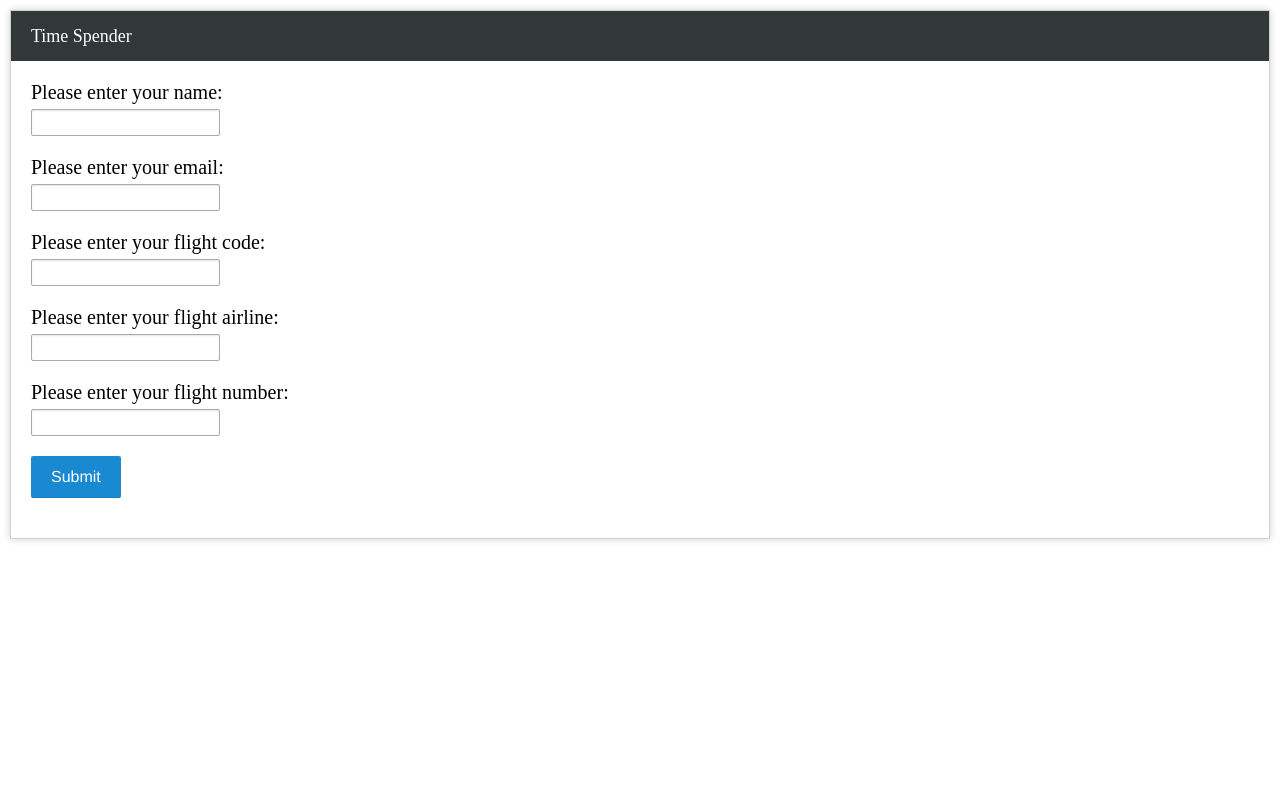
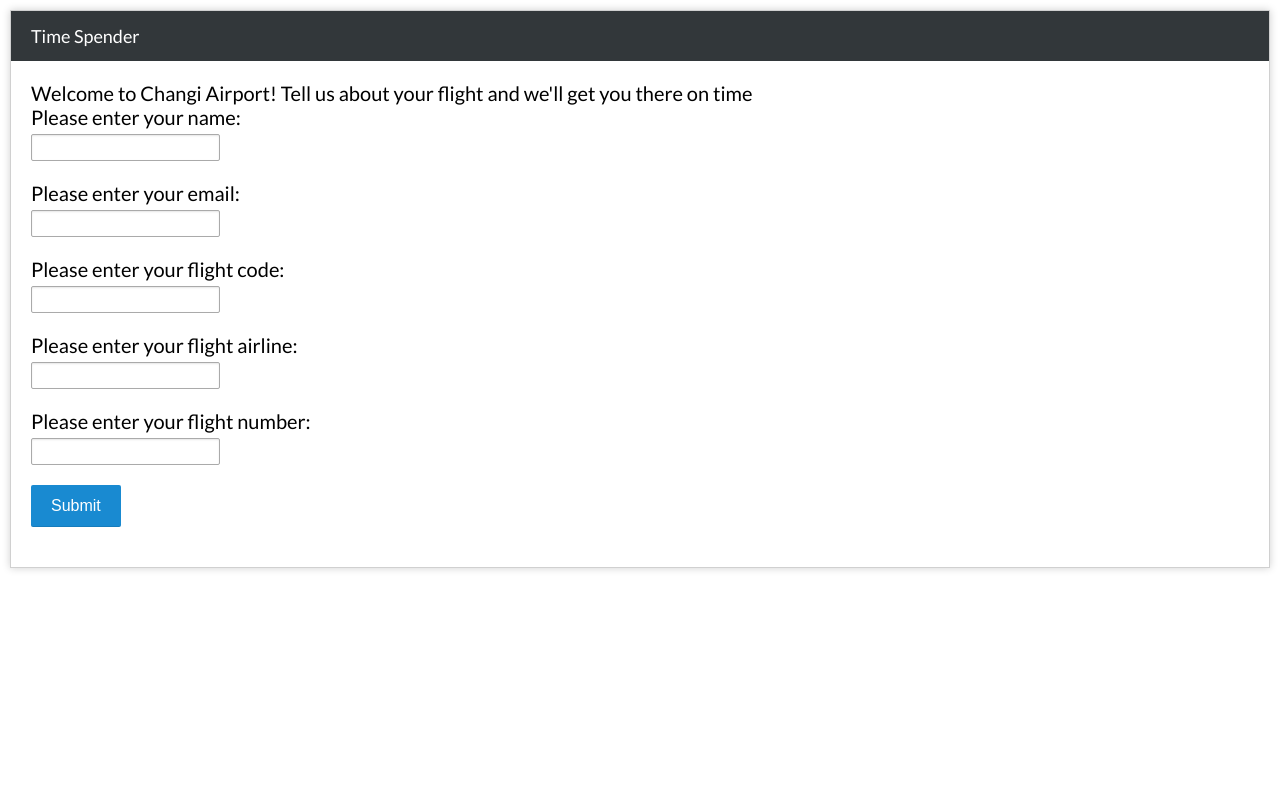
Before and after one commit to marikalam/changi, a Flask app: page / in a window 1280 px wide. Run offline with Flask 2, Linux system fonts and the light colour scheme.

Commit message:
Add Lato font

```diff
--- a/Gulpfile.js
+++ b/Gulpfile.js
@@ -37,5 +37,5 @@ gulp.task('default', ['runserver'], function () {
   });
 
   gulp.watch('sass/**/*.scss',['styles']);
-  gulp.watch("./*.html").on('change', browserSync.reload);
+  gulp.watch("templates/*.html").on('change', browserSync.reload);
 });
--- a/sass/style.scss
+++ b/sass/style.scss
@@ -29,6 +29,12 @@ $gray300: #BAC6CC;
 $gray200: #E4EBEF;
 $gray100: #F0F5F7;
 
+// SASS
+
+body {
+    font-family: 'Lato', sans-serif;
+}
+
 // Random CSS
 
 ::selection{ background-color: #E13300; color: white; }
@@ -50,7 +56,6 @@ body {
   left: 0;
   width: 100%;
   height: 100%;
-  background: #2851A6 url("https://scontent-sjc2-1.xx.fbcdn.net/v/t1.0-9/13239226_10154232545414048_8868543039140575608_n.jpg") left repeat-x;
   background-size: auto;
   background-position: bottom;
   z-index: 1000;
@@ -128,7 +133,6 @@ form input[type=submit]{
     padding: 0 20px;
     font-size: 16px;
     line-height: 2.6em;
-    font-family: "Helvetica Neue",Helvetica,Arial,"Lucida Grande",sans-serif;
     font-weight: 400;
     -webkit-box-shadow: inset 0 -1px 0 rgba(0,0,0,.1);
     -moz-box-shadow: inset 0 -1px 0 rgba(0,0,0,.1);
--- a/static/style.css
+++ b/static/style.css
@@ -1,3 +1,6 @@
+body {
+  font-family: 'Lato', sans-serif; }
+
 ::-moz-selection {
   background-color: #E13300;
   color: white; }
@@ -29,7 +32,6 @@ body {
   left: 0;
   width: 100%;
   height: 100%;
-  background: #2851A6 url("https://scontent-sjc2-1.xx.fbcdn.net/v/t1.0-9/13239226_10154232545414048_8868543039140575608_n.jpg") left repeat-x;
   background-size: auto;
   background-position: bottom;
   z-index: 1000; }
@@ -99,7 +101,6 @@ form input[type=submit] {
   padding: 0 20px;
   font-size: 16px;
   line-height: 2.6em;
-  font-family: "Helvetica Neue",Helvetica,Arial,"Lucida Grande",sans-serif;
   font-weight: 400;
   box-shadow: inset 0 -1px 0 rgba(0, 0, 0, 0.1);
   border-radius: 2px;
--- a/templates/checkbox_action.html
+++ b/templates/checkbox_action.html
@@ -2,9 +2,9 @@
 <html>
 
     <head>
-        <title>Time Spender</title>
+        <title>Changi Confirm</title>
         <link rel=stylesheet type=text/css href="{{ url_for('static', filename='style.css') }}">
-
+        <link href="https://fonts.googleapis.com/css?family=Lato:300,300i,400,400i,700,700i" rel="stylesheet">
     </head>
     <body>
 
--- a/templates/form_action.html
+++ b/templates/form_action.html
@@ -1,7 +1,8 @@
 <html>
     <head>
-        <title>Time Spender</title>
+        <title>Changi Confirm</title>
         <link rel=stylesheet type=text/css href="{{ url_for('static', filename='style.css') }}">
+        <link href="https://fonts.googleapis.com/css?family=Lato:300,300i,400,400i,700,700i" rel="stylesheet">
     </head>
     <body>
 
--- a/templates/form_submit.html
+++ b/templates/form_submit.html
@@ -1,14 +1,16 @@
 <html>
     <head>
-        <title>Time Spender</title>
+        <title>Changi Confirm</title>
         <link rel=stylesheet type=text/css href="{{ url_for('static', filename='style.css') }}">
+        <link href="https://fonts.googleapis.com/css?family=Lato:300,300i,400,400i,700,700i" rel="stylesheet">
     </head>
     <body>
-        <div id="container">
-            <div class="title">
+        <div id="container" class="container">
+            <div class="title content-title">
                 <h1>Time Spender</h1>
             </div>
-            <div id="content">
+            <div id="content" class="content-body">
+                <span>Welcome to Changi Airport! Tell us about your flight and we'll get you there on time</span>
                 <form method="post" action="{{ url_for('hello') }}">
                   <label for="yourname">Please enter your name:</label>
                   <input type="text" name="yourname" /><br />
```
